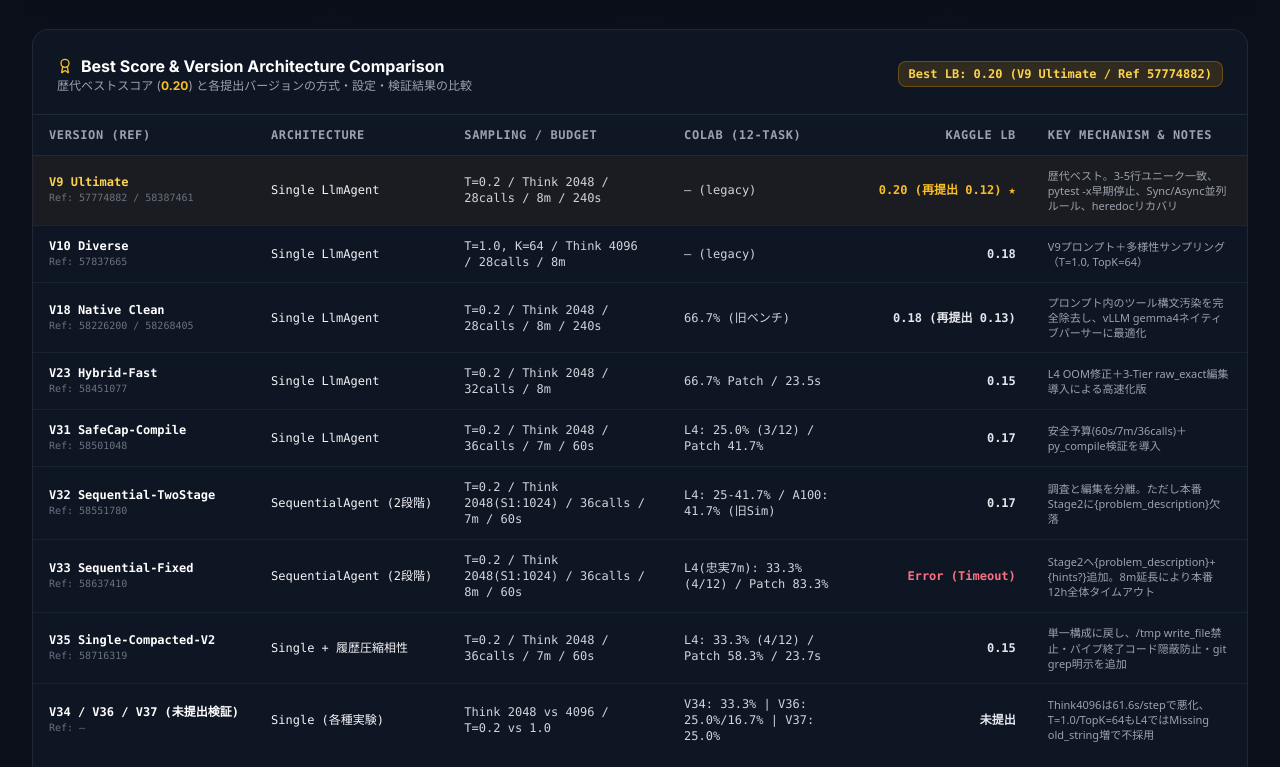
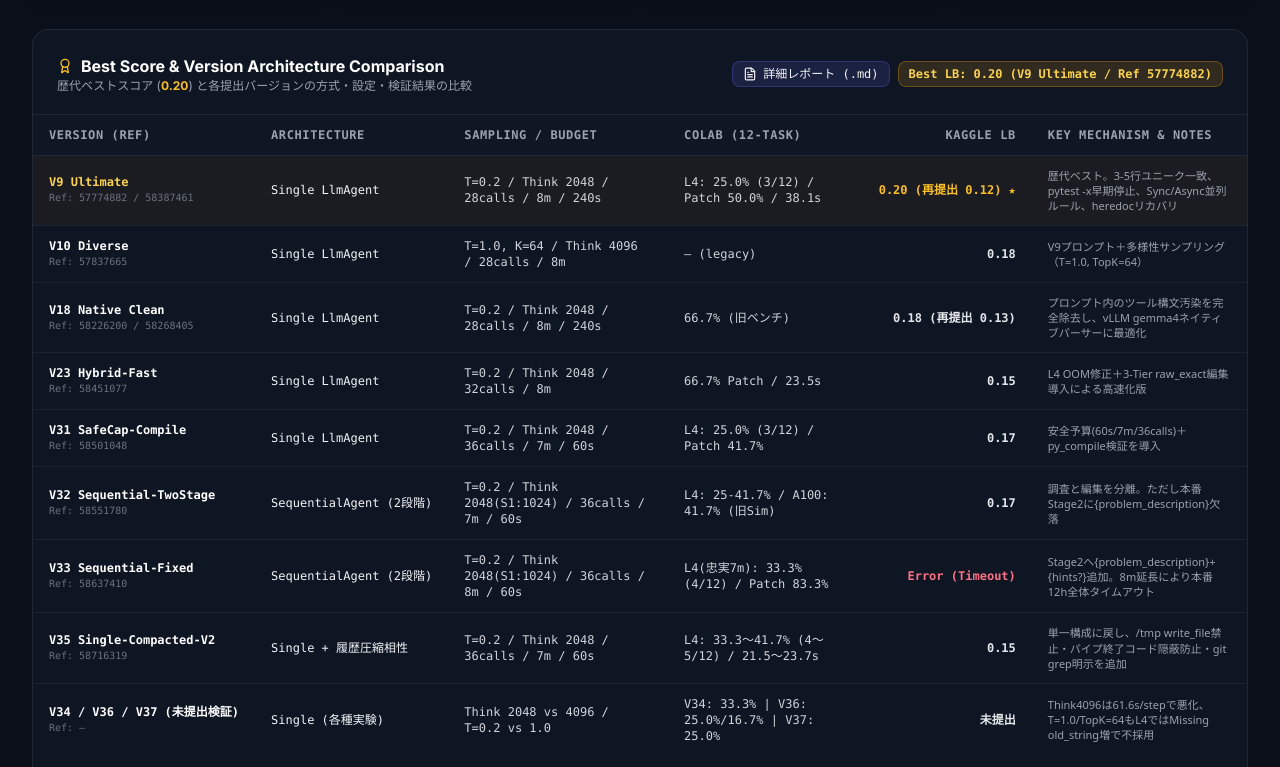
Before and after one commit to chiba244qq/gemma4-agent-dashboard, a plain HTML site: page index.html in a window 1280 px wide. Shown: the part 4908-5675 px from the top of the page. Drawn offline with nearby package versions, Linux system fonts and the light colour scheme.

Commit message:
docs(dashboard): add comprehensive version comparison report (2026-11-24)

```diff
--- a/index.html
+++ b/index.html
@@ -685,6 +685,10 @@
           <p class="text-xs text-gray-400">歴代ベストスコア (<span class="text-amber-400 font-bold" id="comp-best-score">0.20</span>) と各提出バージョンの方式・設定・検証結果の比較</p>
         </div>
         <div class="flex items-center gap-2 text-xs font-mono">
+          <button onclick="openDocModal('docs/VERSION_COMPARISON_20261124.md', '歴代ベストスコア・各提出バージョン比較検証レポート（2026-11-24）')"
+             class="px-2.5 py-1 rounded-lg bg-brand-500/15 hover:bg-brand-500/25 text-brand-300 border border-brand-500/30 transition flex items-center gap-1.5">
+            <i data-lucide="file-text" class="w-3.5 h-3.5"></i> 詳細レポート (.md)
+          </button>
           <span class="px-2.5 py-1 rounded-lg bg-amber-500/15 text-amber-300 border border-amber-500/30 font-bold" id="comp-best-badge">
             Best LB: 0.20 (V9 Ultimate / Ref 57774882)
           </span>
@@ -1485,7 +1489,7 @@
             resubRef: '58387461',
             arch: 'Single LlmAgent',
             budget: 'T=0.2 / Think 2048 / 28calls / 8m / 240s',
-            colab: '— (legacy)',
+            colab: 'L4: 25.0% (3/12) / Patch 50.0% / 38.1s',
             fallbackScore: '0.20 ★ (再提出 0.12)',
             isBest: true,
             notes: '歴代ベスト。3-5行ユニーク一致、pytest -x早期停止、Sync/Async並列ルール、heredocリカバリ'
@@ -1550,8 +1554,8 @@
             ref: '58716319',
             arch: 'Single + 履歴圧縮相性',
             budget: 'T=0.2 / Think 2048 / 36calls / 7m / 60s',
-            colab: 'L4: 33.3% (4/12) / Patch 58.3% / 23.7s',
-            fallbackScore: 'PENDING',
+            colab: 'L4: 33.3〜41.7% (4〜5/12) / 21.5〜23.7s',
+            fallbackScore: '0.15',
             notes: '単一構成に戻し、/tmp write_file禁止・パイプ終了コード隠蔽防止・git grep明示を追加'
           },
           {
```
Also changed, not shown: docs/manifest.json, 1 other file.
